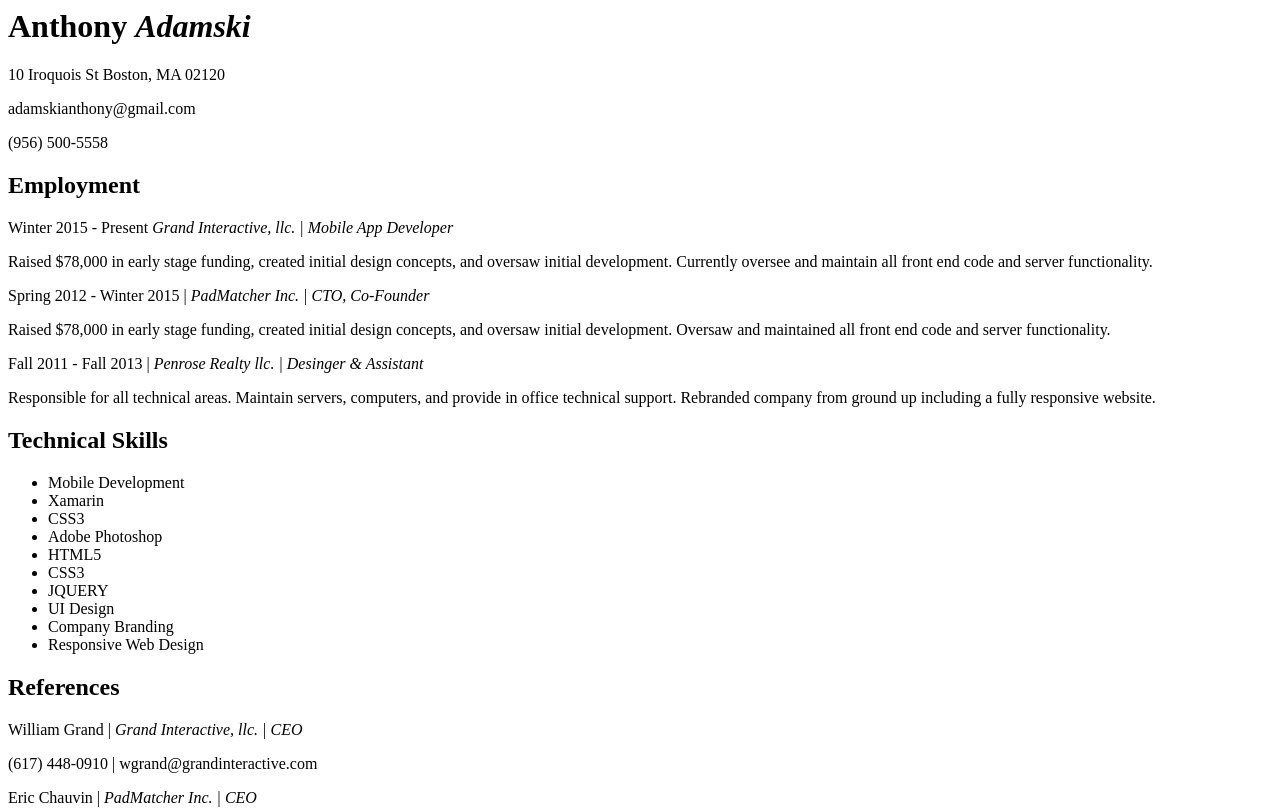
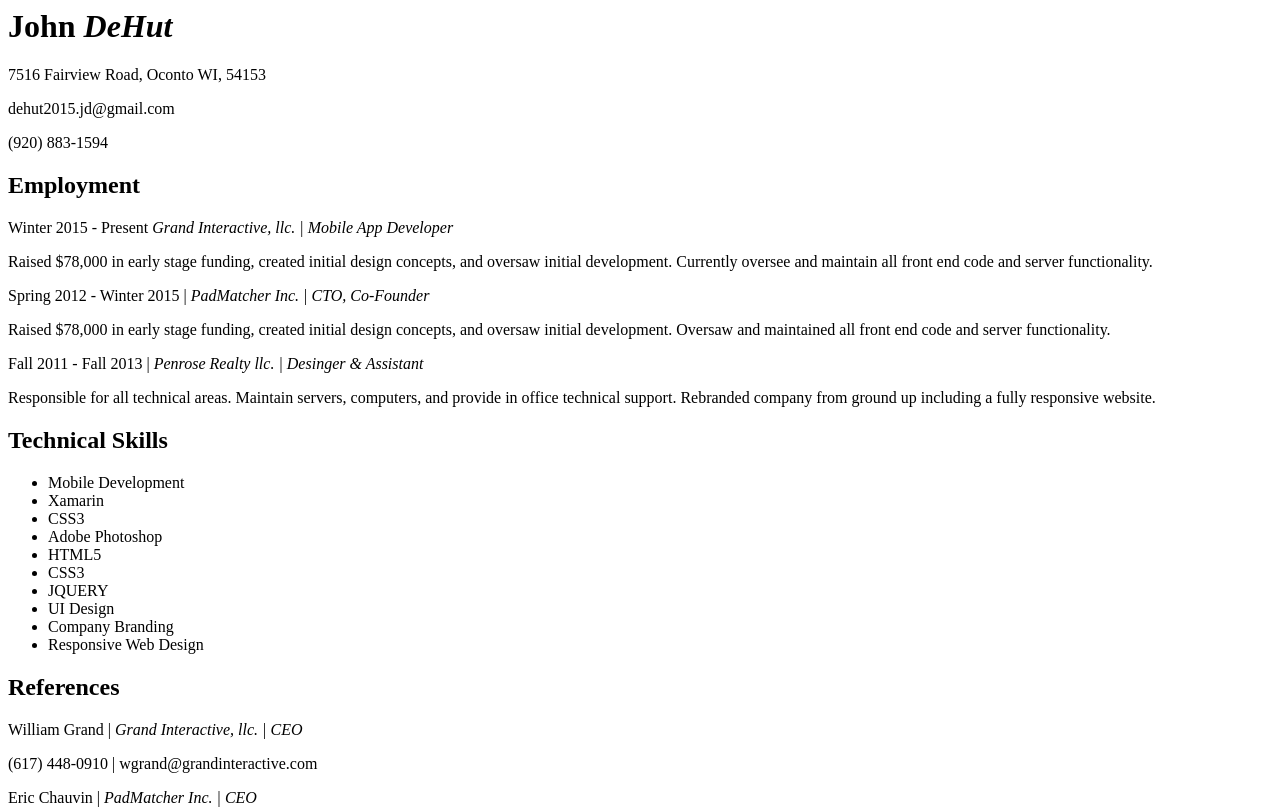
Before and after one commit to johndehut/Resume, a plain HTML site: page index.html in a window 1280 px wide. Shown: the top 810 px of the page. Drawn offline with Linux system fonts and the light colour scheme; a web font is replaced by a local one.

Commit message:
Updated Resume

```diff
--- a/index.html
+++ b/index.html
@@ -9,10 +9,10 @@
 
       <div class="name-text">
 
-        <h1>Anthony <em>Adamski</em></h1>
-        <p>10 Iroquois St Boston, MA 02120</p>
-        <p>adamskianthony@gmail.com</p>
-        <p>(956) 500-5558</p>
+        <h1>John <em>DeHut</em></h1>
+        <p>7516 Fairview Road, Oconto WI, 54153 </p>
+        <p>dehut2015.jd@gmail.com</p>
+        <p>(920) 883-1594</p>
 
       </div>
 
```
